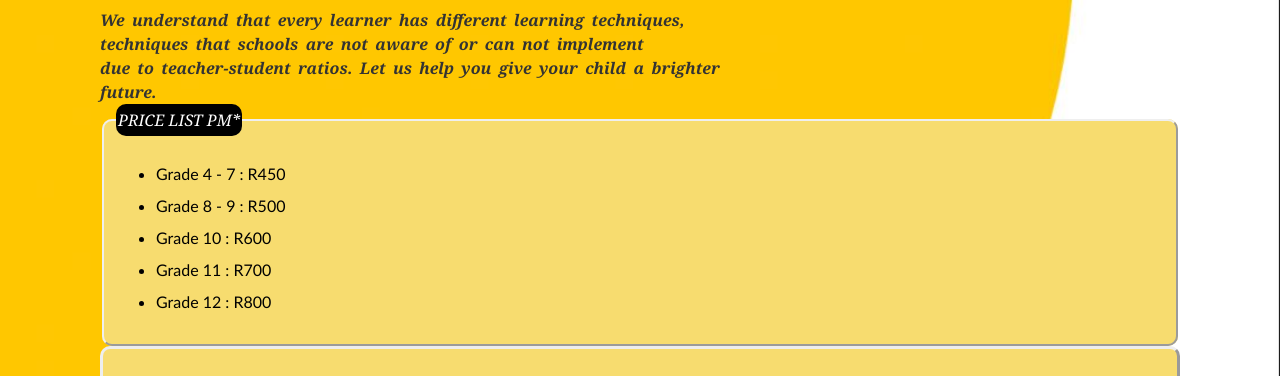
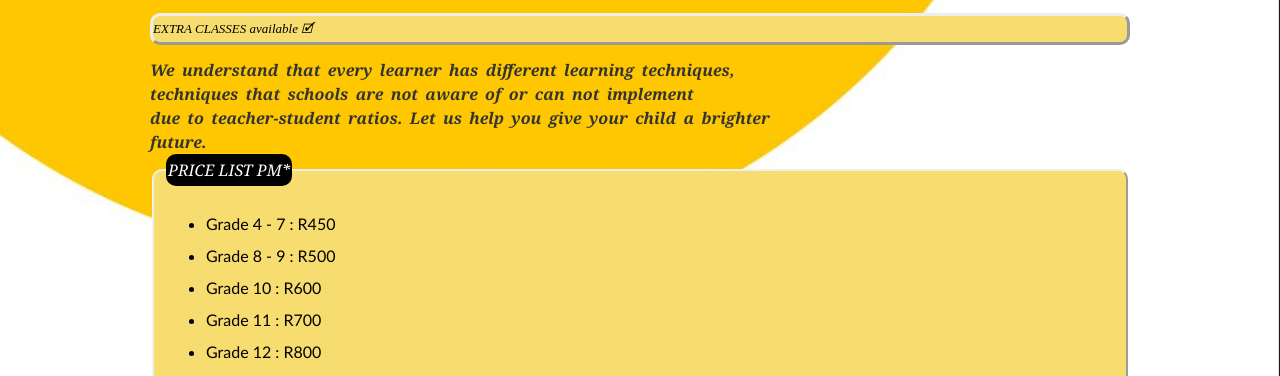
Before and after one commit to KaraboPhaahla/Let-s-Learn, a plain HTML site: page index.html in a window 1280 px wide. Shown: the part 327-703 px from the top of the page. Drawn offline with Linux system fonts and the light colour scheme.

Commit message:
Update index.html

```diff
--- a/index.html
+++ b/index.html
@@ -8,11 +8,11 @@
 
 	     body
 		 {
-		   margin: 50;
+		   margin: 100;
 		   padding: 50;
 		   background-image: url('background.jpg');
 		   background-repeat:no-repeat;
-		   background-attachment: fixed;
+		   background-attachment: float;
 		   background-size: cover;
 		   background-position: center;
 		   height: 100vh;
```
